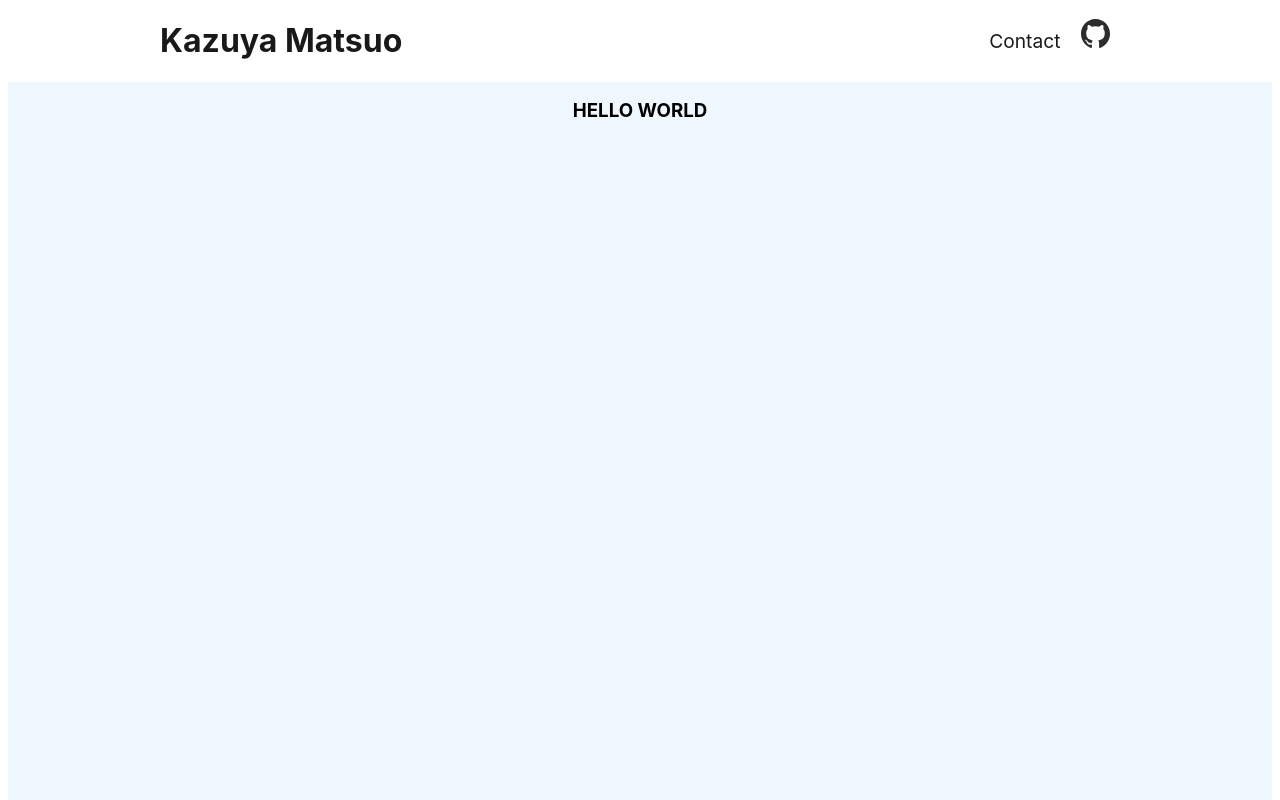
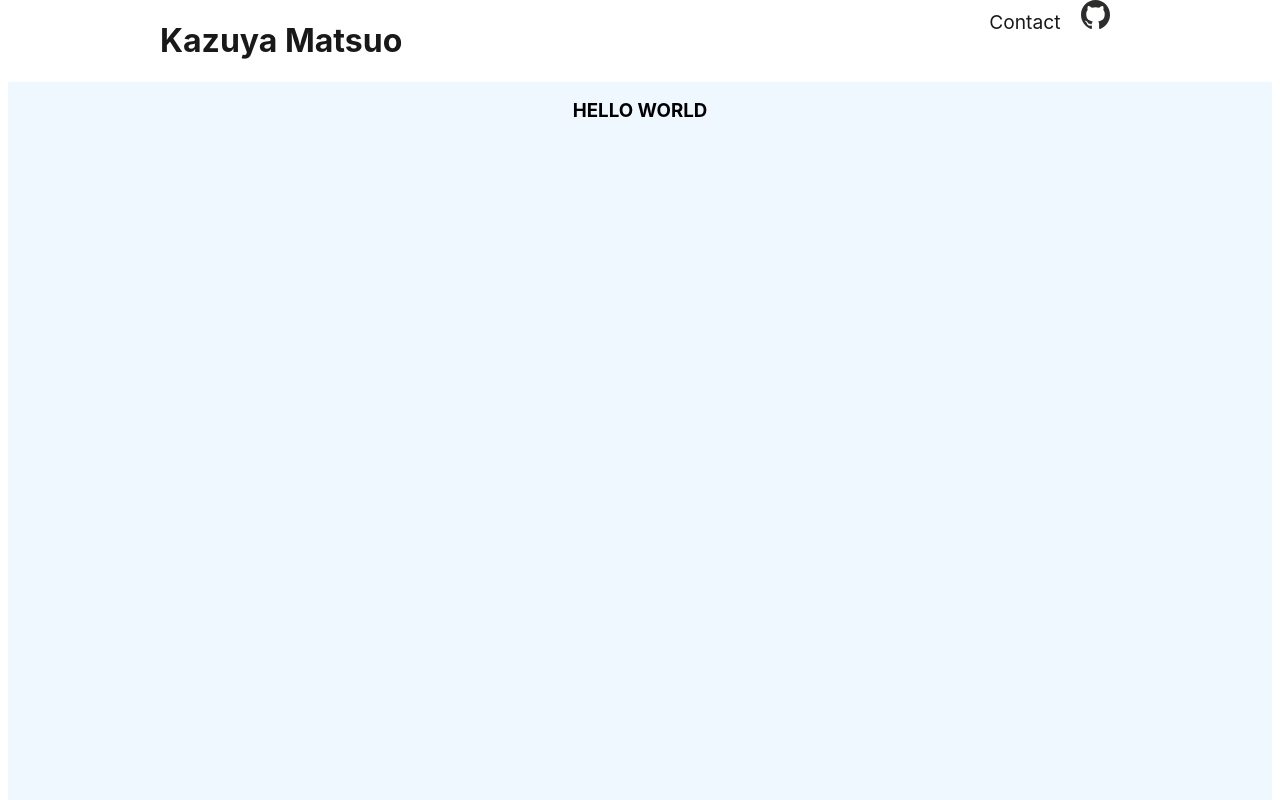
Before and after one commit to kazuya-m/my-pf, a Next.js app: page / in a window 1280 px wide. Shown: the top 800 px of the page. Built offline with nearby package versions, Linux system fonts and the light colour scheme.

Commit message:
remove ul padding

```diff
--- a/styles/globals.css
+++ b/styles/globals.css
@@ -13,6 +13,8 @@ a {
 
 ul {
   list-style: none;
+  margin: 0 0;
+  padding: 0 0;
 }
 
 * {
```
